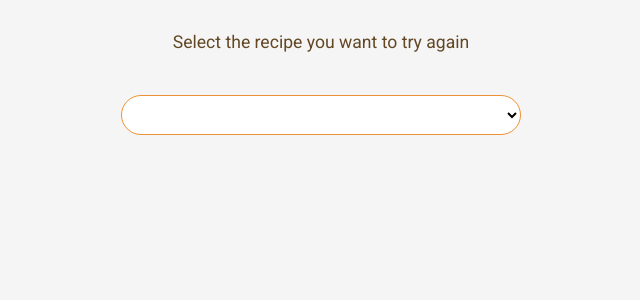
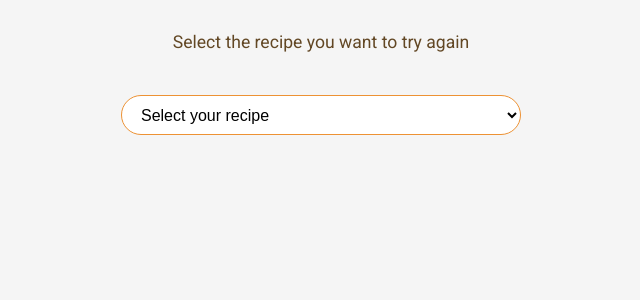
Before and after one commit to maxcol01/pita, a Python web app: template frontend/templates/recipies.html in a window 1280 px wide. Shown: the part 263-563 px from the top of the page, without its empty margins (327-967 px from the left). Run offline with Jinja, Linux system fonts and the light colour scheme; the template is opened without the code that fills it, so the values that code supplies are empty; some libraries are stand-ins or nearby versions; some web fonts are replaced.

Commit message:
fixing a bug in the select recipe HTML tag

```diff
--- a/frontend/templates/recipies.html
+++ b/frontend/templates/recipies.html
@@ -11,7 +11,7 @@
     <div class="user-recipies-history">
       <label for="user-recipe">Select the recipe you want to try again</label><br><br>
       <select id="user-recipe" name="user-recipe">
-          <option value="" selected disabled></option>
+          <option value="" selected disabled>Select your recipe</option>
         {% for recipe in recipes %}
           <option  value="{{recipe['id']}}">{{recipe["name"]}}</option>
         {% endfor%}
```
Also changed, not shown: 1 other file.
